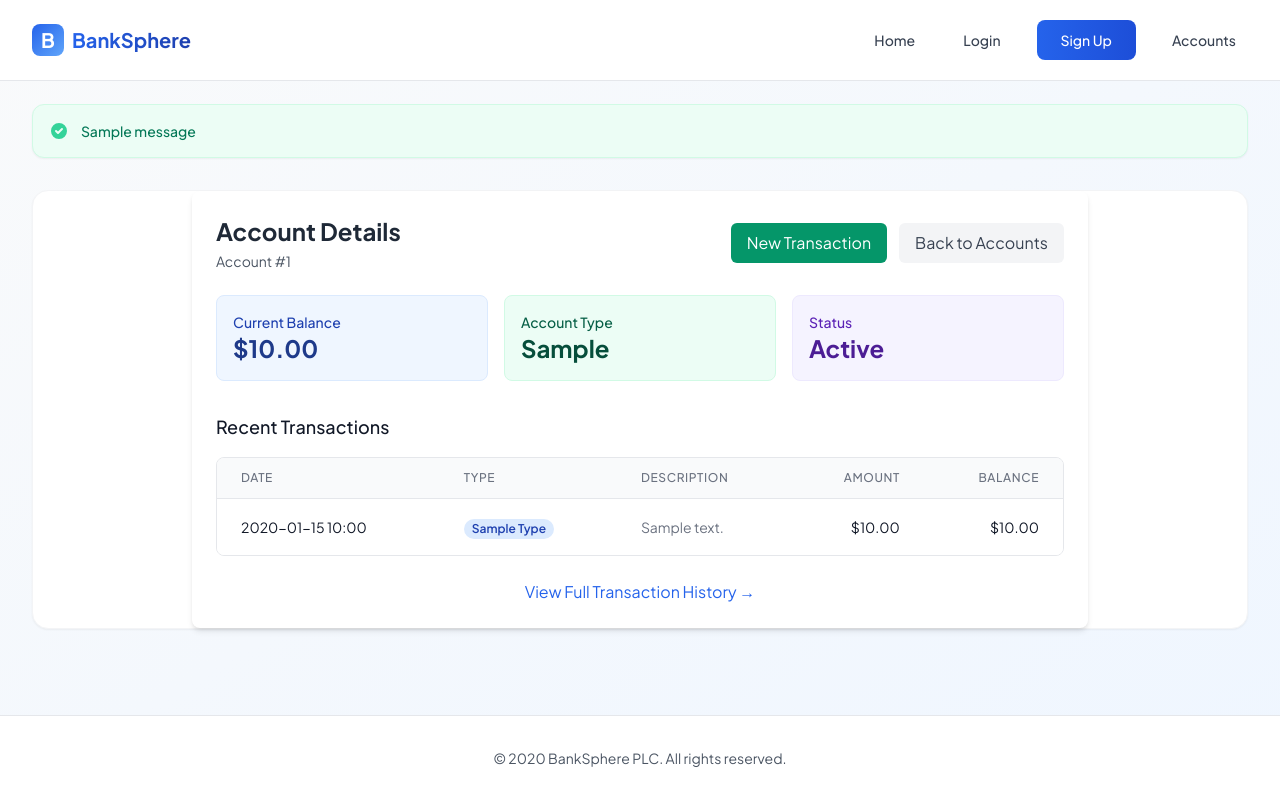
After one commit to ronnie-nguru/Ronnie-Nguru-IS-Project-2, a Flask app: template web-application/app/templates/accounts/account_detail.html in a window 1280 px wide. The commit adds this page. Run offline with Flask 3, Linux system fonts and the light colour scheme; the template is opened without the code that fills it: most values are stand-ins (such as "Sample title", 1, 10 or a date in 2020); one stand-in notice (Sample message) is shown; parts of the project's set-up code (start-up, migrations or seed data) failed here and were passed over; some libraries are stand-ins or nearby versions.

Commit message:
transactions

```diff
--- a/web-application/app/__init__.py
+++ b/web-application/app/__init__.py
@@ -25,4 +25,7 @@ def create_app(config_name):
     from app.routes.accounts import accounts as accounts_blueprint
     app.register_blueprint(accounts_blueprint)
 
+    from app.routes.transactions import transactions as transactions_blueprint
+    app.register_blueprint(transactions_blueprint)
+
     return app
--- a/web-application/app/models/transaction.py
+++ b/web-application/app/models/transaction.py
@@ -13,6 +13,7 @@ class Transaction(BaseModel, Base):
     transaction_date = Column(DateTime, nullable=False,
                               default=datetime.now().strftime(time_fmt))
     description = Column(String(256))
+    balance_after = Column(Numeric(15, 2))
 
     account_id = Column(Integer, ForeignKey('bank_accounts.id'))
     account = relationship('BankAccount', back_populates='transactions')
--- a/web-application/app/routes/accounts.py
+++ b/web-application/app/routes/accounts.py
@@ -16,7 +16,9 @@ def get_accounts():
 @login_required
 def get_account(account_id):
     """Retrieve details of a specific account."""
-    account = storage.get(BankAccount, account_id)
+    print(account_id)
+    account = storage.get_session().query(BankAccount).filter_by(id=account_id).first()
+    print(account)
     return render_template('accounts/account_detail.html', account=account)
 
 @accounts.route('/accounts/new', methods=['GET', 'POST'])
@@ -47,7 +49,7 @@ def edit_account(account_id):
         return redirect(url_for('accounts.get_account', account_id=account.id))
     return render_template('accounts/edit_account.html', account=account)
 
-@accounts.route('/accounts/<int:account_id>/delete', methods=['POST'])
+@accounts.route('/accounts/delete/<int:account_id>', methods=['POST'])
 @login_required
 def delete_account(account_id):
     """Delete a specific bank account."""
--- a/web-application/app/routes/auth.py
+++ b/web-application/app/routes/auth.py
@@ -17,7 +17,7 @@ def login():
         if user and user.verify_password(password):
             login_user(user)
             flash('Login successful!', 'success')
-            return redirect(url_for('main.home'))
+            return redirect(url_for('main.index'))
         flash('Invalid username or password', 'danger')
     return render_template('auth/login.html')
 
--- /dev/null
+++ b/web-application/app/templates/accounts/account_detail.html
@@ -0,0 +1,137 @@
+{% extends "base.html" %}
+
+{% block title %}Account Details - BankSphere{% endblock %}
+
+{% block content %}
+{% if account %}
+    <div class="max-w-4xl mx-auto bg-white p-6 rounded-lg shadow-md">
+        <div class="flex justify-between items-center mb-6">
+            <div>
+                <h2 class="text-2xl font-bold text-gray-800">Account Details</h2>
+                <p class="text-sm text-gray-600 mt-1">Account #{{ account.accountNumber }}</p>
+            </div>
+            <div class="flex space-x-3">
+                <a href="{{ url_for('transactions.new_transaction', account_id=account.id) }}"
+                   class="bg-green-600 hover:bg-green-700 text-white px-4 py-2 rounded-md transition duration-200">
+                    New Transaction
+                </a>
+                <a href="{{ url_for('accounts.get_accounts') }}"
+                   class="bg-gray-100 hover:bg-gray-200 text-gray-700 px-4 py-2 rounded-md transition duration-200">
+                    Back to Accounts
+                </a>
+            </div>
+        </div>
+
+        <!-- Account Summary -->
+        <div class="grid grid-cols-1 md:grid-cols-3 gap-4 mb-8">
+            <div class="bg-blue-50 p-4 rounded-lg border border-blue-100">
+                <h3 class="text-sm font-medium text-blue-800">Current Balance</h3>
+                <p class="text-2xl font-bold text-blue-900">${{ "%.2f"|format(account.balance) }}</p>
+            </div>
+            <div class="bg-green-50 p-4 rounded-lg border border-green-100">
+                <h3 class="text-sm font-medium text-green-800">Account Type</h3>
+                <p class="text-2xl font-bold text-green-900">{{ account.account_type }}</p>
+            </div>
+            <div class="bg-purple-50 p-4 rounded-lg border border-purple-100">
+                <h3 class="text-sm font-medium text-purple-800">Status</h3>
+                <p class="text-2xl font-bold text-purple-900">{{ account.status }}</p>
+            </div>
+        </div>
+
+        <!-- Recent Transactions -->
+        <div class="mb-6">
+            <h3 class="text-lg font-medium text-gray-900 mb-4">Recent Transactions</h3>
+            <div class="overflow-x-auto bg-white rounded-lg border border-gray-200">
+                <table class="min-w-full divide-y divide-gray-200">
+                    <thead>
+                        <tr class="bg-gray-50">
+                            <th class="px-6 py-3 text-left text-xs font-medium text-gray-500 uppercase tracking-wider">Date</th>
+                            <th class="px-6 py-3 text-left text-xs font-medium text-gray-500 uppercase tracking-wider">Type</th>
+                            <th class="px-6 py-3 text-left text-xs font-medium text-gray-500 uppercase tracking-wider">Description</th>
+                            <th class="px-6 py-3 text-right text-xs font-medium text-gray-500 uppercase tracking-wider">Amount</th>
+                            <th class="px-6 py-3 text-right text-xs font-medium text-gray-500 uppercase tracking-wider">Balance</th>
+                        </tr>
+                    </thead>
+                    <tbody class="bg-white divide-y divide-gray-200">
+                        {% if transactions %}
+                            {% for transaction in transactions %}
+                            <tr class="hover:bg-gray-50">
+                                <td class="px-6 py-4 whitespace-nowrap text-sm text-gray-900">
+                                    {{ transaction.transaction_date.strftime('%Y-%m-%d %H:%M') }}
+                                </td>
+                                <td class="px-6 py-4 whitespace-nowrap">
+                                    <span class="px-2 inline-flex text-xs leading-5 font-semibold rounded-full
+                                        {% if transaction.type == 'deposit' %}
+                                            bg-green-100 text-green-800
+                                        {% elif transaction.type == 'withdrawal' %}
+                                            bg-red-100 text-red-800
+                                        {% else %}
+                                            bg-blue-100 text-blue-800
+                                        {% endif %}">
+                                        {{ transaction.type|title }}
+                                    </span>
+                                </td>
+                                <td class="px-6 py-4 whitespace-nowrap text-sm text-gray-500">
+                                    {{ transaction.description }}
+                                </td>
+                                <td class="px-6 py-4 whitespace-nowrap text-sm text-right
+                                    {% if transaction.type == 'deposit' %}
+                                        text-green-600
+                                    {% elif transaction.type == 'withdrawal' %}
+                                        text-red-600
+                                    {% else %}
+                                        text-gray-900
+                                    {% endif %}">
+                                    ${{ "%.2f"|format(transaction.amount) }}
+                                </td>
+                                <td class="px-6 py-4 whitespace-nowrap text-sm text-right text-gray-900">
+                                    ${{ "%.2f"|format(transaction.balance_after) }}
+                                </td>
+                            </tr>
+                            {% endfor %}
+                        {% else %}
+                            <tr>
+                                <td colspan="5" class="px-6 py-8 text-center text-gray-500">
+                                    <div class="flex flex-col items-center">
+                                        <svg class="w-12 h-12 text-gray-400 mb-2" fill="none" stroke="currentColor" viewBox="0 0 24 24">
+                                            <path stroke-linecap="round" stroke-linejoin="round" stroke-width="2"
+                                                  d="M9 5H7a2 2 0 00-2 2v12a2 2 0 002 2h10a2 2 0 002-2V7a2 2 0 00-2-2h-2M9 5a2 2 0 002 2h2a2 2 0 002-2M9 5a2 2 0 012-2h2a2 2 0 012 2"/>
+                                        </svg>
+                                        <p class="text-lg font-medium">No transactions yet</p>
+                                        <p class="text-sm text-gray-400 mt-1">Make your first transaction to get started</p>
+                                    </div>
+                                </td>
+                            </tr>
+                        {% endif %}
+                    </tbody>
+                </table>
+            </div>
+        </div>
+
+        <!-- Transaction History Link -->
+        <div class="text-center">
+            <a href="{{ url_for('transactions.account_transactions', account_id=account.id) }}"
+               class="text-blue-600 hover:text-blue-900">
+                View Full Transaction History →
+            </a>
+        </div>
+    </div>
+{% else %}
+    <div class="max-w-4xl mx-auto bg-white p-6 rounded-lg shadow-md">
+        <div class="text-center py-8">
+            <svg class="mx-auto h-12 w-12 text-gray-400" fill="none" stroke="currentColor" viewBox="0 0 24 24">
+                <path stroke-linecap="round" stroke-linejoin="round" stroke-width="2"
+                      d="M12 9v2m0 4h.01m-6.938 4h13.856c1.54 0 2.502-1.667 1.732-3L13.732 4c-.77-1.333-2.694-1.333-3.464 0L3.34 16c-.77 1.333.192 3 1.732 3z"/>
+            </svg>
+            <h3 class="mt-2 text-lg font-medium text-gray-900">Account Not Found</h3>
+            <p class="mt-1 text-sm text-gray-500">The requested account could not be found or you don't have permission to view it.</p>
+            <div class="mt-6">
+                <a href="{{ url_for('main.index') }}"
+                   class="inline-flex items-center px-4 py-2 border border-transparent text-sm font-medium rounded-md text-white bg-blue-600 hover:bg-blue-700">
+                    Return to Accounts
+                </a>
+            </div>
+        </div>
+    </div>
+{% endif %}
+{% endblock %}
--- a/web-application/app/templates/accounts/accounts.html
+++ b/web-application/app/templates/accounts/accounts.html
@@ -55,7 +55,7 @@
                     {% for account in accounts %}
                     <tr class="hover:bg-gray-50 transition-colors duration-200">
                         <td class="px-6 py-4 whitespace-nowrap">
-                            <div class="text-sm font-medium text-gray-900">{{ account.accountNumber }}</div>
+                            <div class="text-sm font-medium text-gray-900">{{ account.account_number }}</div>
                         </td>
                         <td class="px-6 py-4 whitespace-nowrap">
                             <span class="px-2 inline-flex text-xs leading-5 font-semibold rounded-full
@@ -66,7 +66,7 @@
                                 {% else %}
                                     bg-gray-100 text-gray-800
                                 {% endif %}">
-                                {{ account.accountType }}
+                                {{ account.account_type }}
                             </span>
                         </td>
                         <td class="px-6 py-4 whitespace-nowrap">
@@ -89,7 +89,7 @@
                         </td>
                         <td class="px-6 py-4 whitespace-nowrap text-right text-sm font-medium">
                             <div class="flex justify-end space-x-2">
-                                <a href="{{ url_for('accounts.view_account', account_id=account.id) }}"
+                                <a href="{{ url_for('accounts.get_account', account_id=account.id) }}"
                                    class="text-blue-600 hover:text-blue-900">View</a>
                                 <a href="{{ url_for('transactions.new_transaction', account_id=account.id) }}"
                                    class="text-green-600 hover:text-green-900">Transfer</a>
--- a/web-application/app/templates/base.html
+++ b/web-application/app/templates/base.html
@@ -6,41 +6,65 @@
     <title>{% block title %}BankSphere{% endblock %}</title>
     <link href="https://cdn.jsdelivr.net/npm/tailwindcss@2.2.19/dist/tailwind.min.css" rel="stylesheet">
     <link href="{{ url_for('static', filename='css/custom.css') }}" rel="stylesheet">
-    <!-- Add Inter font for better typography -->
-    <link href="https://fonts.googleapis.com/css2?family=Inter:wght@400;500;600;700&display=swap" rel="stylesheet">
+    <link href="https://fonts.googleapis.com/css2?family=Plus+Jakarta+Sans:wght@400;500;600;700&display=swap" rel="stylesheet">
     <style>
         body {
-            font-family: 'Inter', sans-serif;
+            font-family: 'Plus Jakarta Sans', sans-serif;
+        }
+        .glass-effect {
+            background: rgba(255, 255, 255, 0.95);
+            backdrop-filter: blur(10px);
+        }
+        .nav-link {
+            position: relative;
+        }
+        .nav-link::after {
+            content: '';
+            position: absolute;
+            width: 0;
+            height: 2px;
+            bottom: -2px;
+            left: 0;
+            background-color: #2563eb;
+            transition: width 0.3s ease-in-out;
+        }
+        .nav-link:hover::after {
+            width: 100%;
         }
     </style>
 </head>
-<body class="bg-gray-50 min-h-screen flex flex-col">
+<body class="bg-gradient-to-br from-gray-50 to-blue-50 min-h-screen flex flex-col">
     <!-- Navbar -->
-    <nav class="bg-white border-b border-gray-200">
+    <nav class="glass-effect fixed w-full z-50 border-b border-gray-200/50">
         <div class="container mx-auto px-4 sm:px-6 lg:px-8">
-            <div class="flex justify-between h-16">
-                <div class="flex">
-                    <div class="flex-shrink-0 flex items-center">
-                        <h1 class="text-xl font-bold text-gray-900">BankSphere</h1>
+            <div class="flex justify-between h-20">
+                <div class="flex items-center">
+                    <div class="flex-shrink-0 flex items-center space-x-2">
+                        <div class="w-8 h-8 bg-gradient-to-br from-blue-600 to-blue-400 rounded-lg flex items-center justify-center">
+                            <span class="text-white font-bold text-xl">B</span>
+                        </div>
+                        <h1 class="text-xl font-bold bg-gradient-to-r from-blue-600 to-blue-800 bg-clip-text text-transparent">
+                            BankSphere
+                        </h1>
                     </div>
                 </div>
-                <div class="flex items-center space-x-4">
+                <div class="flex items-center space-x-6">
                     <a href="{{ url_for('main.index') }}"
-                       class="text-gray-600 hover:text-gray-900 px-3 py-2 rounded-md text-sm font-medium">
+                       class="nav-link text-gray-700 hover:text-blue-600 px-3 py-2 text-sm font-medium transition-colors duration-200">
                         Home
                     </a>
                     {% if not current_user.is_authenticated %}
                     <a href="{{ url_for('auth.login') }}"
-                       class="text-gray-600 hover:text-gray-900 px-3 py-2 rounded-md text-sm font-medium">
+                       class="nav-link text-gray-700 hover:text-blue-600 px-3 py-2 text-sm font-medium transition-colors duration-200">
                         Login
                     </a>
                     <a href="{{ url_for('auth.signup') }}"
-                       class="bg-blue-600 text-white hover:bg-blue-700 px-4 py-2 rounded-md text-sm font-medium">
+                       class="bg-gradient-to-r from-blue-600 to-blue-700 hover:from-blue-700 hover:to-blue-800 text-white px-6 py-2.5 rounded-lg text-sm font-medium transition-all duration-200 hover:shadow-lg">
                         Sign Up
                     </a>
                     {% endif %}
                     <a href="{{ url_for('accounts.get_accounts') }}"
-                       class="text-gray-600 hover:text-gray-900 px-3 py-2 rounded-md text-sm font-medium">
+                       class="nav-link text-gray-700 hover:text-blue-600 px-3 py-2 text-sm font-medium transition-colors duration-200">
                         Accounts
                     </a>
                 </div>
@@ -48,19 +72,22 @@
         </div>
     </nav>
 
+    <!-- Spacer for fixed navbar -->
+    <div class="h-20"></div>
+
     <!-- Flashed Messages -->
-    <div class="container mx-auto px-4 sm:px-6 lg:px-8 mt-4">
+    <div class="container mx-auto px-4 sm:px-6 lg:px-8 mt-6">
         {% with messages = get_flashed_messages(with_categories=True) %}
         {% if messages %}
-        <div class="space-y-2">
+        <div class="space-y-3">
             {% for category, message in messages %}
-            <div class="rounded-lg p-4 {% if category == 'success' %} bg-green-50 border border-green-200 text-green-700
-                        {% elif category == 'danger' %} bg-red-50 border border-red-200 text-red-700
-                        {% elif category == 'info' %} bg-blue-50 border border-blue-200 text-blue-700
-                        {% elif category == 'warning' %} bg-yellow-50 border border-yellow-200 text-yellow-700
-                        {% else %} bg-gray-50 border border-gray-200 text-gray-700
+            <div class="rounded-xl p-4 shadow-sm transition-all duration-200 {% if category == 'success' %} bg-green-50 border border-green-100 text-green-700
+                        {% elif category == 'danger' %} bg-red-50 border border-red-100 text-red-700
+                        {% elif category == 'info' %} bg-blue-50 border border-blue-100 text-blue-700
+                        {% elif category == 'warning' %} bg-yellow-50 border border-yellow-100 text-yellow-700
+                        {% else %} bg-gray-50 border border-gray-100 text-gray-700
                         {% endif %}">
-                <div class="flex">
+                <div class="flex items-center">
                     <div class="flex-shrink-0">
                         {% if category == 'success' %}
                         <svg class="h-5 w-5 text-green-400" viewBox="0 0 20 20" fill="currentColor">
@@ -73,7 +100,7 @@
                         {% endif %}
                     </div>
                     <div class="ml-3">
-                        <p class="text-sm">{{ message }}</p>
+                        <p class="text-sm font-medium">{{ message }}</p>
                     </div>
                 </div>
             </div>
@@ -85,7 +112,7 @@
 
     <!-- Main Content -->
     <main class="flex-grow container mx-auto px-4 sm:px-6 lg:px-8 py-8">
-        <div class="bg-white shadow rounded-lg">
+        <div class="bg-white shadow-sm rounded-2xl border border-gray-100">
             {% block content %}
             <!-- Default content goes here -->
             {% endblock %}
@@ -93,10 +120,10 @@
     </main>
 
     <!-- Footer -->
-    <footer class="bg-white border-t border-gray-200 mt-auto">
-        <div class="container mx-auto px-4 sm:px-6 lg:px-8 py-6">
-            <div class="text-center text-gray-600 text-sm">
-                <p>&copy; {{ current_year }} BankSphere PLC. All rights reserved.</p>
+    <footer class="glass-effect mt-auto border-t border-gray-200/50">
+        <div class="container mx-auto px-4 sm:px-6 lg:px-8 py-8">
+            <div class="text-center">
+                <p class="text-gray-600 text-sm">&copy; {{ current_year }} BankSphere PLC. All rights reserved.</p>
             </div>
         </div>
     </footer>
--- a/web-application/app/templates/errors/404.html
+++ b/web-application/app/templates/errors/404.html
@@ -6,6 +6,6 @@
 <div class="text-center">
     <h2 class="text-3xl font-bold mb-4">404 Not Found</h2>
     <p class="mb-6">Sorry, the page you are looking for does not exist.</p>
-    <a href="{{ url_for('main.home') }}" class="bg-blue-600 text-white px-4 py-2 rounded hover:bg-blue-500">Go to Home</a>
+    <a href="{{ url_for('main.index') }}" class="bg-blue-600 text-white px-4 py-2 rounded hover:bg-blue-500">Go to Home</a>
 </div>
 {% endblock %}
--- a/web-application/app/templates/main/index.html
+++ b/web-application/app/templates/main/index.html
@@ -14,7 +14,7 @@
     {% endif %}
 </div>
 
-<section class="py-10">
+<section class="py-10 px-8">
     <div class="container mx-auto">
         <h2 class="text-3xl font-semibold mb-4">Our Services</h2>
         <div class="grid grid-cols-1 md:grid-cols-3 gap-6">
```
Also changed, not shown: web-application/alembic/versions/591934ec02d0_update.py (added, +30 -0 lines), web-application/app/routes/transactions.py (added, +117 -0 lines), web-application/app/templates/accounts/create_account.html (added, +139 -0 lines), web-application/app/templates/transactions/new_transaction.html (added, +79 -0 lines), 1 other file.
